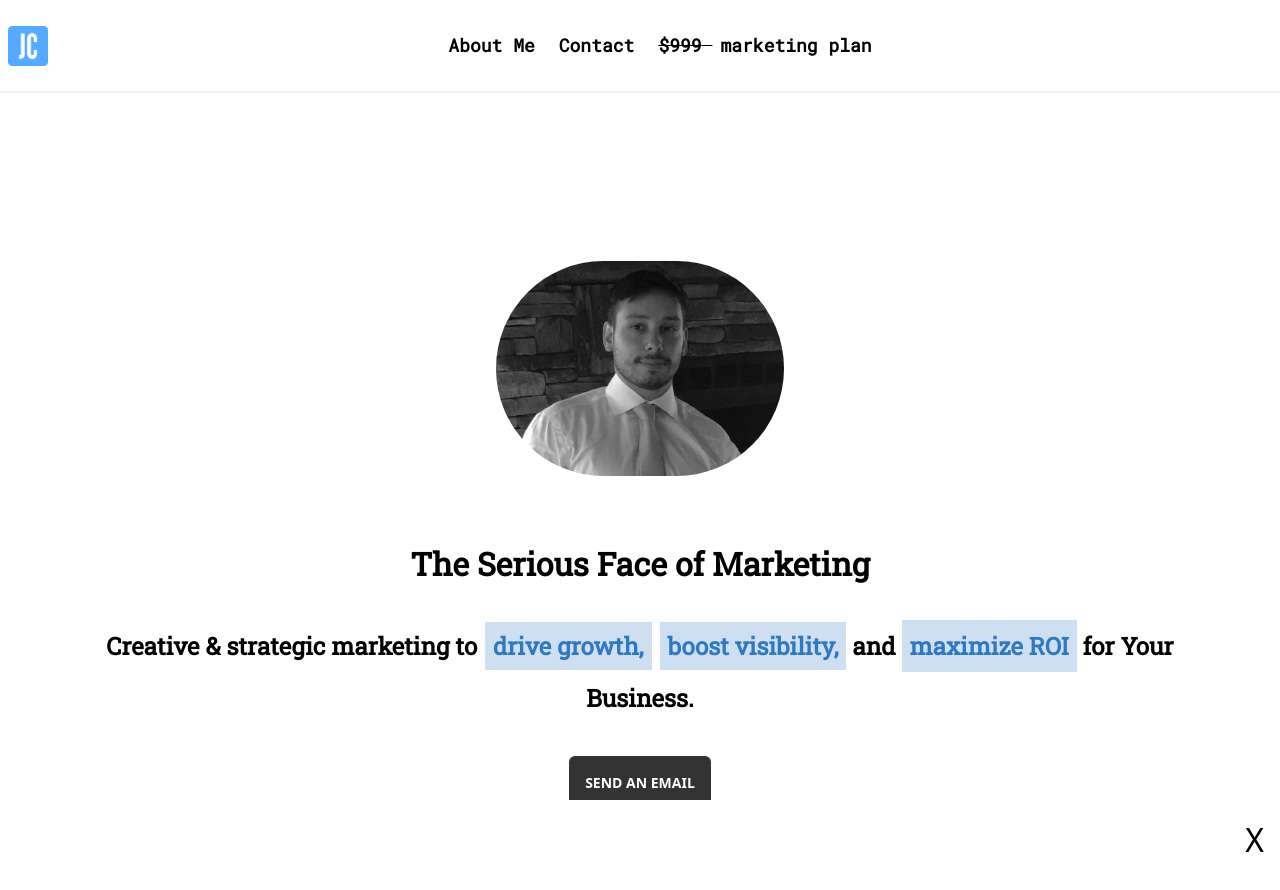
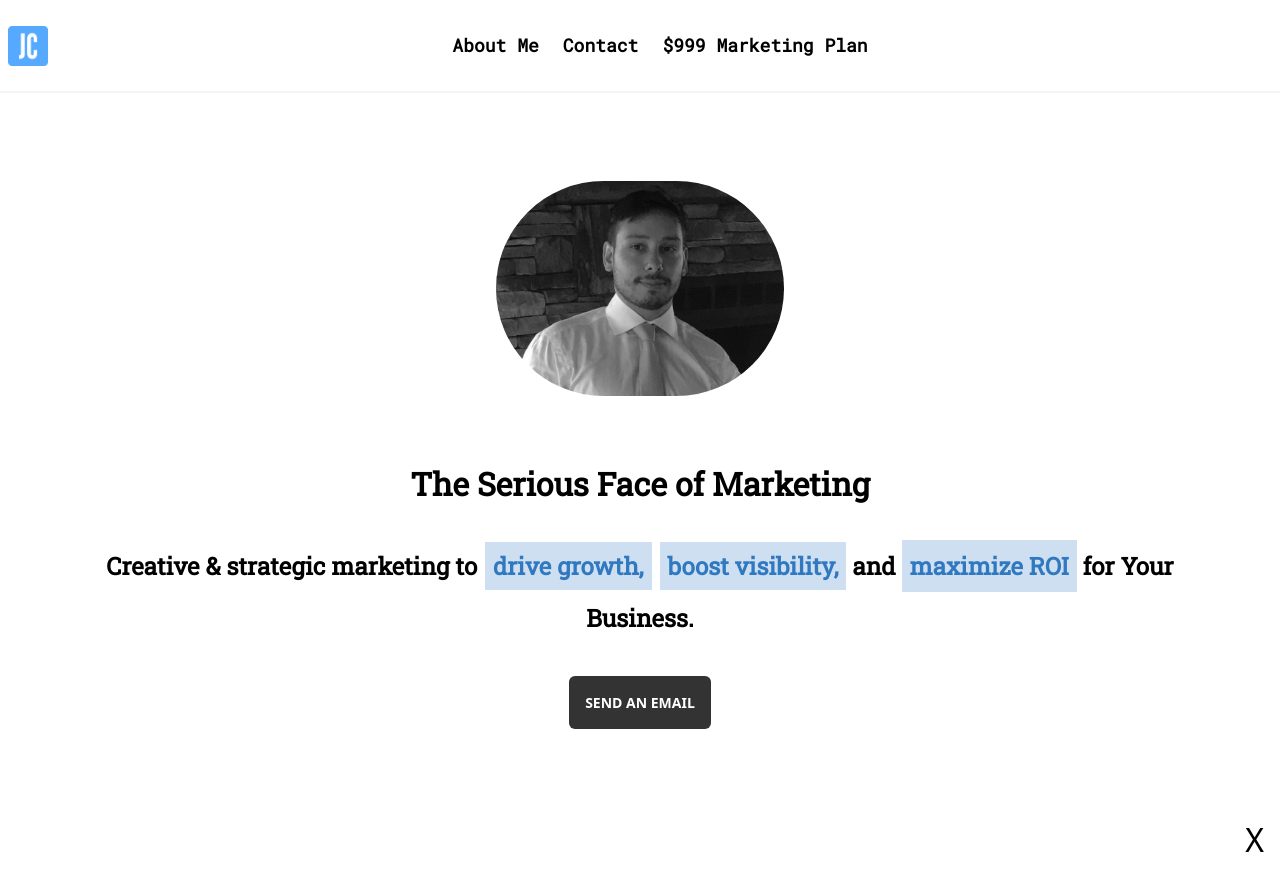
Before and after one commit to joao-miguel8/portfolio-website, a React (Vite) app: page / in a window 1280 px wide. Shown: the top 890 px of the page. Built offline with nearby package versions, Linux system fonts and the light colour scheme.

Commit message:
- Fix typo and remove layout styling

```diff
--- a/src/components/Navbar.jsx
+++ b/src/components/Navbar.jsx
@@ -9,11 +9,11 @@ const NavBar = ({ setIsPortfolioModalClosed }) => {
 	const navLinks = [
 		{ link: "#about", name: "About Me", onClick: null },
 		{ link: "#contact", name: "Contact", onClick: null },
-		{ link: "#pdfGuide", name: "$999 marketing plan", onClick: () => setIsPortfolioModalClosed(true) },
+		{ link: "#pdfGuide", name: "$999 Marketing Plan", onClick: () => setIsPortfolioModalClosed(true) },
 	];
 
 	return (
-		<header className="sticky top-0 z-40 px-2 mb-20 py-4 flex items-center border-b-2 border-b-gray-100 bg-white ">
+		<header className="sticky top-0 z-40 px-2  py-4 flex items-center border-b-2 border-b-gray-100 bg-white ">
 			<img src="src/assets/favicon.png" alt="" className="w-10" />
 			<nav className="mx-auto p-4 flex justify-center flex-wrap gap-4">
 				<ul className="flex gap-6">
```
